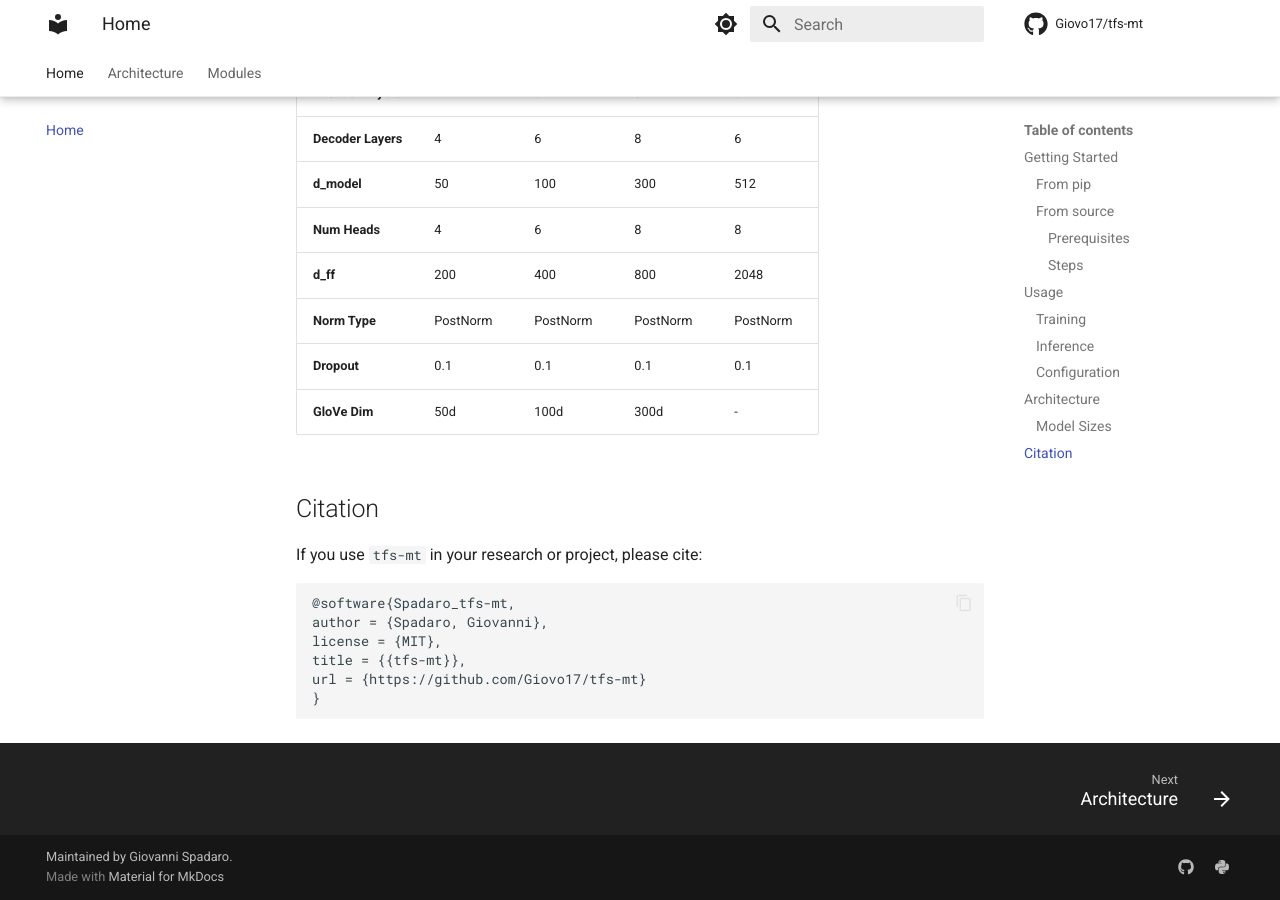
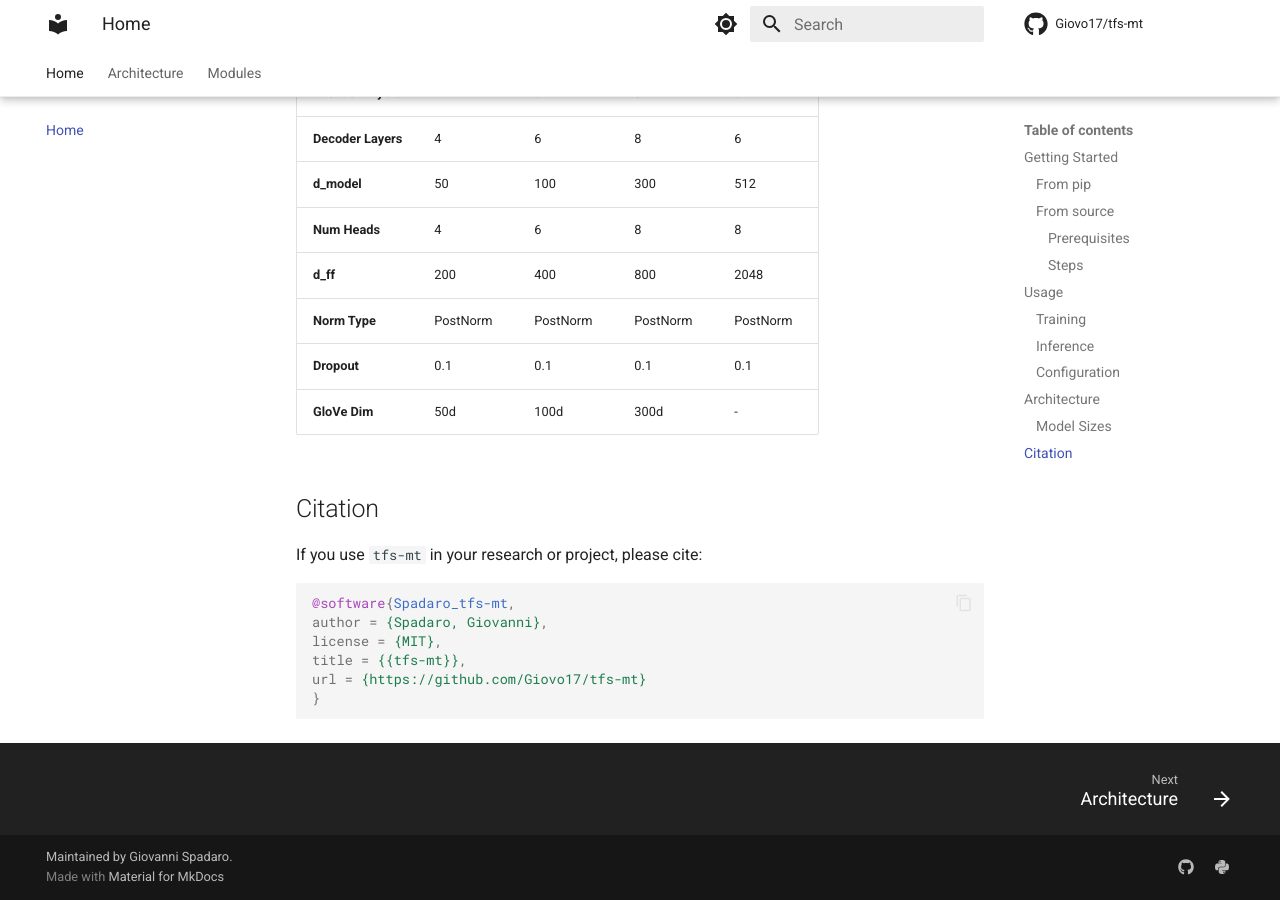
Before and after one commit to Giovo17/tfs-mt, an MkDocs documentation site: the page built from docs/index.md, in a window 1280 px wide and 900 px high, scrolled down 1736 px. Built offline with MkDocs 1.6.1 and Material for MkDocs 9.7.7, drawn with Linux system fonts in a browser that asks for light colours; comment, search, counter and statistics services are not loaded.

Commit message:
bibtex colors to citations

````diff
--- a/docs/index.md
+++ b/docs/index.md
@@ -95,7 +95,7 @@ The project supports various model configurations to suit different computationa
 
 If you use `tfs-mt` in your research or project, please cite:
 
-```
+```bibtex
 @software{Spadaro_tfs-mt,
 author = {Spadaro, Giovanni},
 license = {MIT},
````
Also changed, not shown: README.md (+1 -1 lines).
